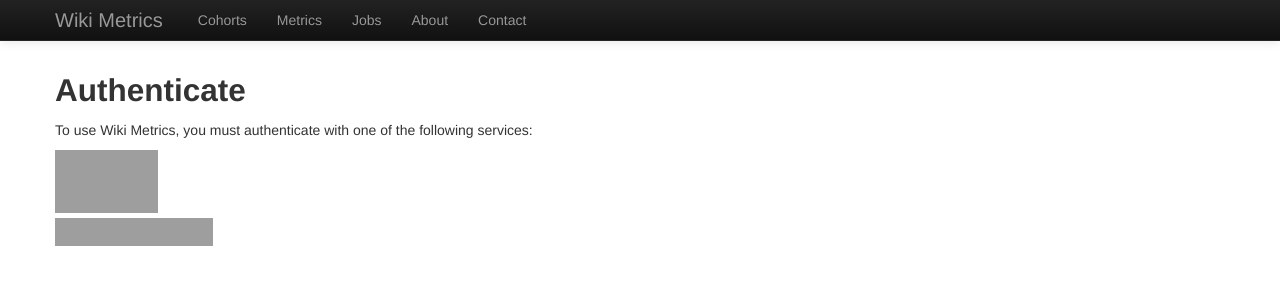
After one commit to wikimedia/analytics-wikimetrics, a Flask app: page /login in a window 1280 px wide. The commit adds this page. Shown: the top 300 px of the page. Run offline with Flask 2, Linux system fonts and the light colour scheme; parts of the project's set-up code (start-up, migrations or seed data) failed here and were passed over; some libraries are stand-ins or nearby versions; grey boxes are pictures that could not be loaded.

Commit message:
authentication checkpoint

```diff
--- a/setup.py
+++ b/setup.py
@@ -19,5 +19,8 @@ setup(
         'coverage == 3.6',
         'celery == 3.0',
         'celery-with-redis',
+        'decorator == 3.4',
+        'rauth == 0.5.4',
+        'requests',
     ],
 )
--- a/wikimetrics/controllers/__init__.py
+++ b/wikimetrics/controllers/__init__.py
@@ -9,6 +9,7 @@ both types of routes.
 At a future time, / could serve the index and routing could move client-side.
 """
 from home import *
+from authentication import *
 from metrics import *
 from cohorts import *
 from jobs import *
--- /dev/null
+++ b/wikimetrics/controllers/authentication.py
@@ -0,0 +1,26 @@
+from flask import render_template, redirect, request
+from flask_login import login_user
+from wikimetrics.web import app, login_manager
+from wikimetrics.database import get_session
+from config_secret import *
+
+
+@login_manager.unauthorized_handler
+@app.route('/login')
+def login():
+    return render_template('authenticate.html')
+
+
+@login_manager.user_loader
+def load_user(user_id):
+    return None
+
+
+@app.route('/login/google')
+def login_google():
+    return redirect(GOOGLE_AUTH_URI)
+
+
+@app.route('/login/twitter')
+def login_twitter():
+    return redirect(TWITTER_AUTH_URI)
--- a/wikimetrics/controllers/home.py
+++ b/wikimetrics/controllers/home.py
@@ -1,8 +1,9 @@
 from flask import render_template, redirect, request
-from wikimetrics.web import app
+from wikimetrics.web import app, is_public
 
 
 @app.route('/')
+@is_public
 def home_index():
     """
     Renders the home page.
--- a/wikimetrics/static/css/site.css
+++ b/wikimetrics/static/css/site.css
@@ -4,3 +4,20 @@ body { padding-top: 60px; padding-bottom: 60px; }
 .nav li:last-child a { color: #0088cc; display: inline-block; }
 label.error { color: #af3333; }
 div.flash { margin: 4px 0 20px 0; }
+
+
+a.openid-logo {
+    display: inline-block;
+    background-color: #fff;
+    background-image: url(//cdn.sstatic.net/Img/openid/openid-logos.png?v=8);
+}
+a.openid-logo.google {
+    background-posiiton: -1px -1px;
+    width: 103px;
+    height: 63px;
+}
+a.openid-logo.twitter {
+    background-image: url(//dev.twitter.com/sites/default/files/images_documentation/sign-in-with-twitter-gray.png);
+    width: 158px;
+    height: 28px;
+}
--- /dev/null
+++ b/wikimetrics/templates/authenticate.html
@@ -0,0 +1,21 @@
+{% extends "layout.html" %}
+{% block body %}
+<h2>Authenticate</h2>
+<p>To use Wiki Metrics, you must authenticate with one of the following services:</p>
+
+
+<ul class="unstyled">
+    <li>
+        <a  title="log in with Google"
+            href="{{ url_for('login_google') }}"
+            class="openid-logo google">
+        </a>
+    </li>
+    <li>
+        <a  title="log in with Twitter"
+            href="{{ url_for('login_twitter') }}"
+            class="openid-logo twitter">
+        </a>
+    </li>
+</ul>
+{% endblock %}
--- a/wikimetrics/templates/layout.html
+++ b/wikimetrics/templates/layout.html
@@ -19,7 +19,7 @@
                     <span class="icon-bar"></span>
                     <span class="icon-bar"></span>
                 </a>
-                <a class="brand" href="/">User Metrics API</a>
+                <a class="brand" href="/">Wiki Metrics</a>
                 <div class="nav-collapse collapse">
                     <ul class="nav">
                         <li><a href="{{ url_for('cohorts_index') }}">Cohorts</a></li>
--- a/wikimetrics/web.py
+++ b/wikimetrics/web.py
@@ -1,5 +1,6 @@
-from flask import Flask
+from flask import Flask, redirect, request, session, url_for
 from flask_login import LoginManager
+from decorator import decorator
 
 app = Flask('wikimetrics')
 app.config.from_object('config')
@@ -7,4 +8,35 @@ app.config.from_object('config')
 login_manager = LoginManager()
 login_manager.init_app(app)
 
+
+@decorator
+def is_public(f, *args, **kw):
+    """
+    Meant to mark a Flask endpoint as public.
+    This means it does not require authentication.
+    """
+    f.is_public = True
+    return f(*args, **kw)
+
+
 import controllers
+
+
+@app.before_request
+def default_to_private():
+    """
+    Make authentication required by default,
+    unless the endpoint requested has "is_public is True"
+    """
+    login_valid = 'user' in session
+    print request.endpoint
+
+    if (request.endpoint and
+        not login_valid and
+        not 'static' in request.endpoint and
+        not 'login' in request.endpoint and
+        not 'login_google' in request.endpoint and
+        not 'login_twitter' in request.endpoint and
+        not getattr(app.view_functions[request.endpoint], 'is_public', False)
+    ):
+        return redirect(url_for('login'))
```
Also changed, not shown: wikimetrics/models/user.py (+18 -1 lines), tests/test_controllers/test_authentication.py (added).
